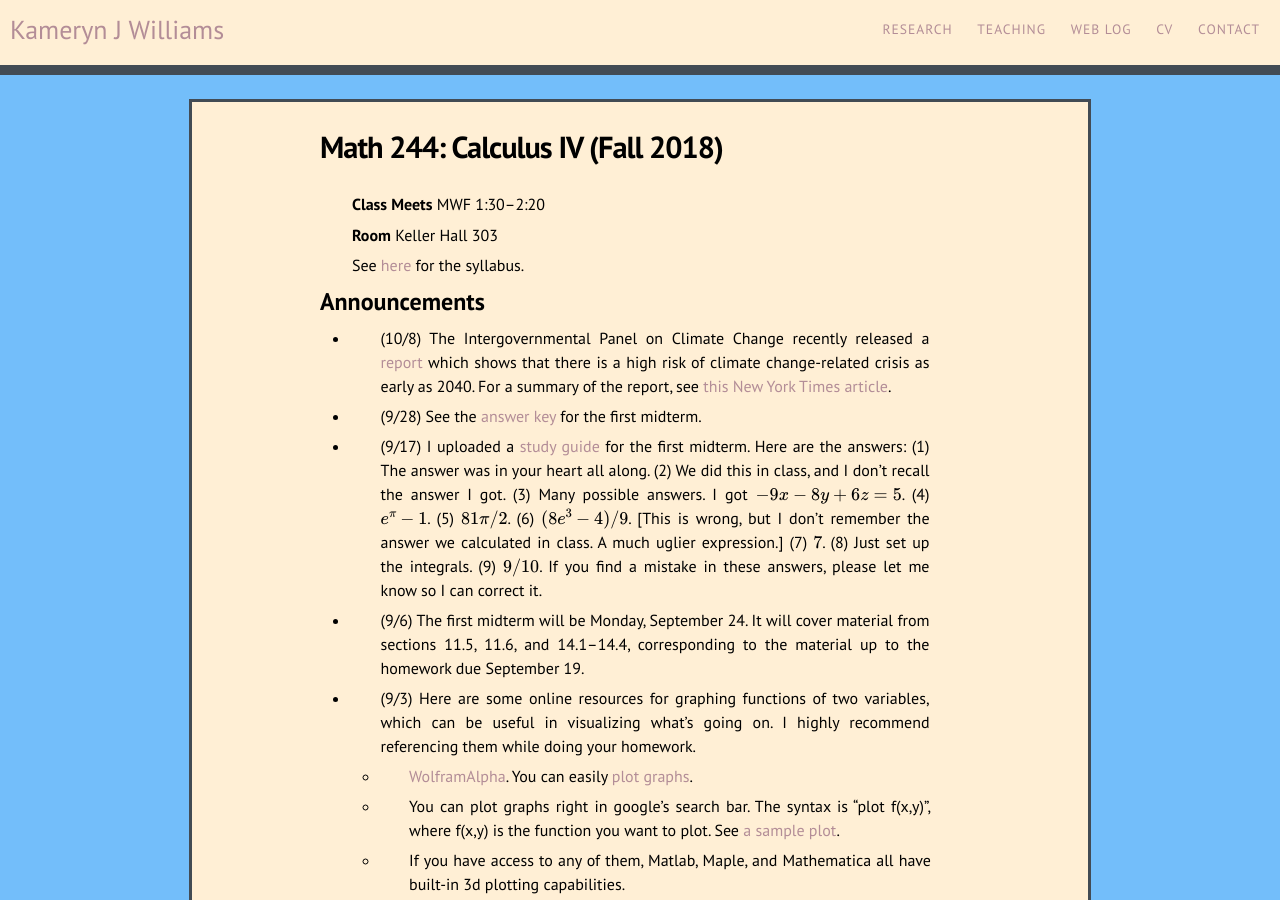
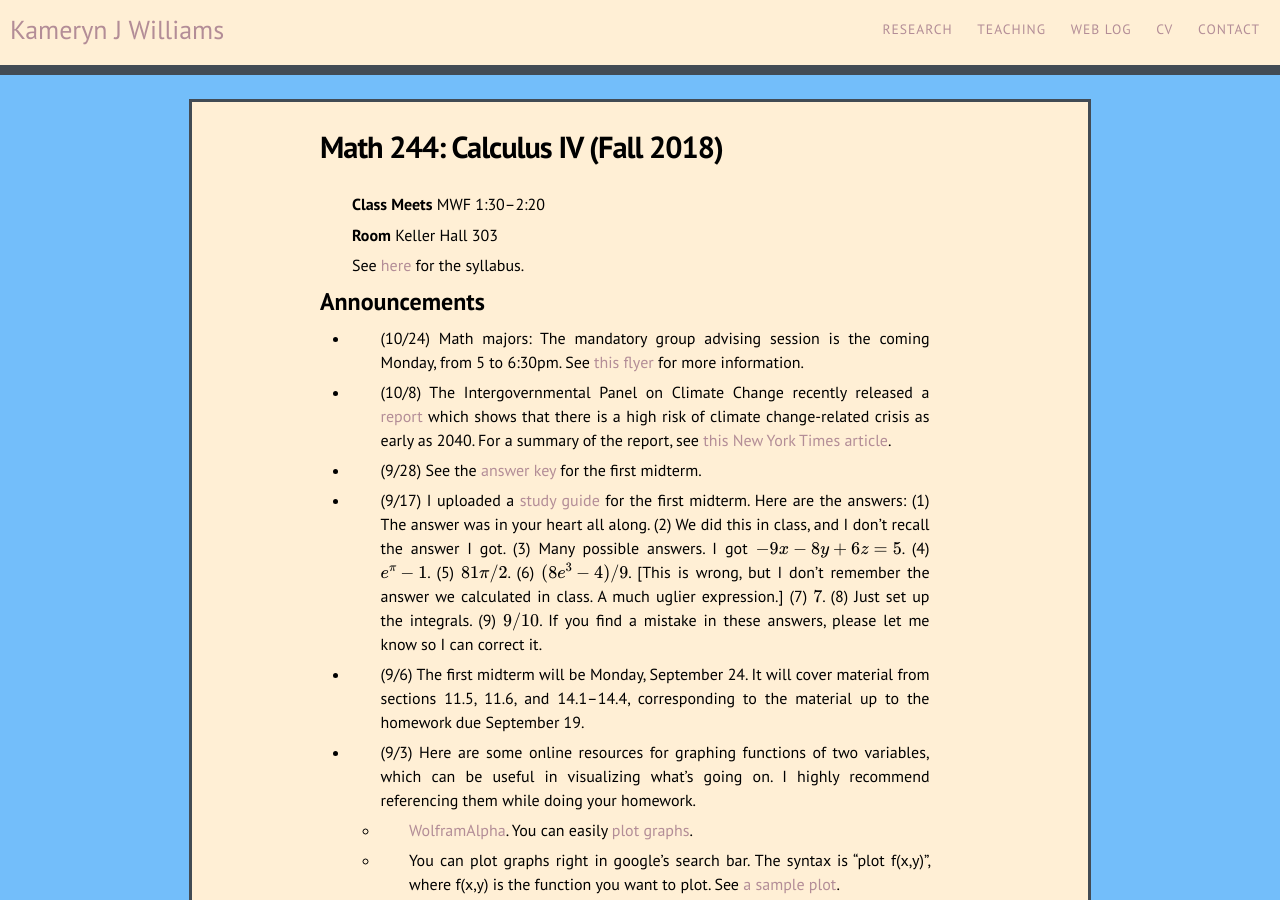
Before and after one commit to kamerynjw/kamerynjw.github.io, a Jekyll site: the page built from teaching/2018/math244.md, in a window 1280 px wide and 900 px high. Built offline with Jekyll 4.4.1, drawn with Linux system fonts in a browser that asks for light colours; nearby versions of some CDN libraries; formulas are drawn with MathJax 3.

Commit message:
added announcement about advising

```diff
--- a/teaching/2018/math244.md
+++ b/teaching/2018/math244.md
@@ -12,6 +12,8 @@ See [here]({{ page.url }}syllabus) for the syllabus.
 
 Announcements
 -------------
+
+* (10/24) Math majors: The mandatory group advising session is the coming Monday, from 5 to 6:30pm. See [this flyer]({{ page.url }}SPRING2019_UndergradMATHAdvisingFlyer.pdf) for more information.
 
 * (10/8) The Intergovernmental Panel on Climate Change recently released a [report](http://www.ipcc.ch/report/sr15/) which shows that there is a high risk of climate change-related crisis as early as 2040. For a summary of the report, see [this New York Times article](https://www.nytimes.com/2018/10/07/climate/ipcc-climate-report-2040.html).
 
```
Also changed, not shown: teaching/2018/math302.md (+2 -0 lines), 2 other files.
